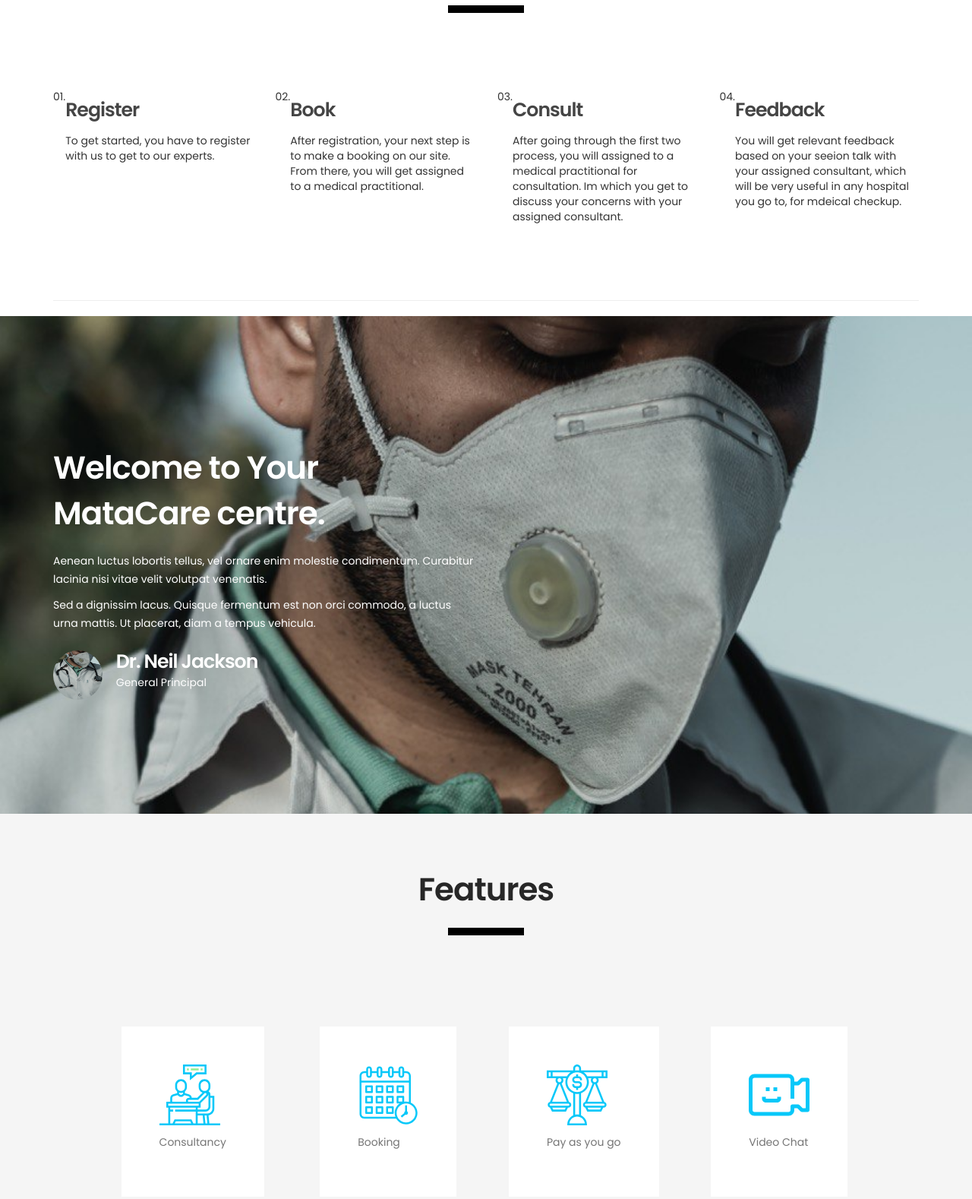
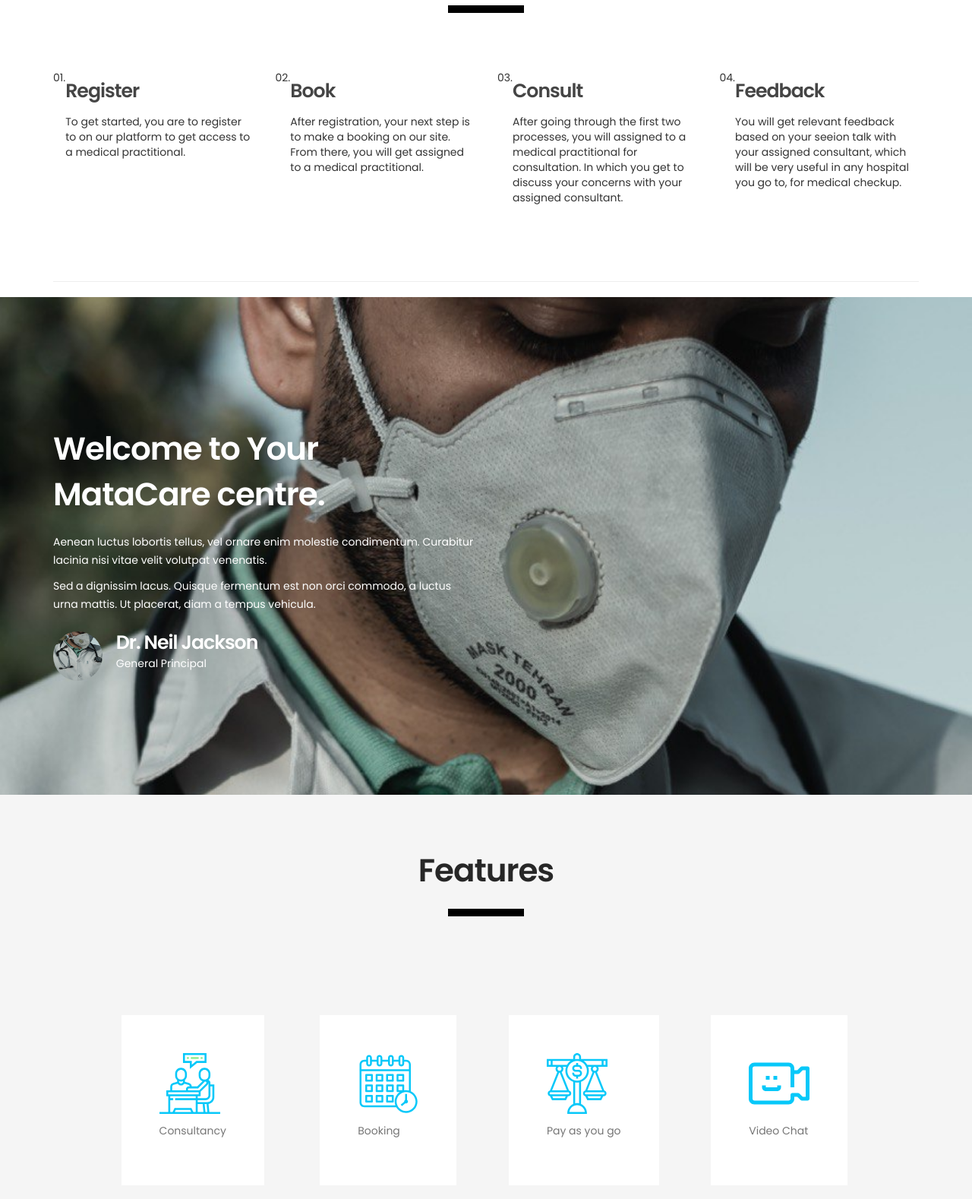
Before and after one commit to EmmanuelToluwanimi/matacare, a plain HTML site: page index.html in a window 1280 px wide. Shown: the part 863-2441 px from the top of the page at 76% size. Drawn offline with Linux system fonts and the light colour scheme.

Commit message:
corrected blunders

```diff
--- a/css/tooplate-style.css
+++ b/css/tooplate-style.css
@@ -244,9 +244,9 @@ http://www.tooplate.com/view/2098-health
     animation: spinner .9s linear infinite;
   }
 
-  @-webkit-@keyframes spinner {
+  /* @-webkit-@keyframes spinner {
     to {transform: rotate(360deg);}
-  }
+  } */
 
   @keyframes spinner {
     to {transform: rotate(360deg);}
--- a/index.html
+++ b/index.html
@@ -106,7 +106,7 @@ http://www.tooplate.com/view/2098-health
                               <div class="caption">
                                    <div class="col-md-offset-1 col-md-10">
                                         <h3>Connect to medical practitionals easily on your palm</h3>
-                                        <h2 style="color: white;">HEALTH care system for PREGNANT WOMEN in african.</h2>
+                                        <h2 style="color: white;">HEALTH care system for PREGNANT WOMEN in africa.</h2>
 
                                         <a href="#team" class="section-btn btn btn-default smoothScroll"
                                              style="background-color: #07C8F9;">Meet Our
@@ -150,17 +150,17 @@ http://www.tooplate.com/view/2098-health
                <div style="width: 100px; height: 10px; background-color: black;"></div>
           </div>
 
-          <div class="row" style="margin-top: 50px;">
-               <div class="col-md-3" style="display: flex;">
+          <div class="row" style="margin-top: 10px;">
+               <div class="col-md-3" style="display: flex; margin-top: 15px;">
                     <div>01.</div>
                     <div>
                          <h4>Register</h4>
                          <div>
-                              To get started, you have to register with us to get to our experts.
+                              To get started, you are to register to on our platform to get access to a medical practitional.
                          </div>
                     </div>
                </div>
-               <div class="col-md-3" style="display: flex;">
+               <div class="col-md-3" style="display: flex; margin-top: 15px;">
                     <div>02.</div>
                     <div>
                          <h4>Book</h4>
@@ -170,23 +170,23 @@ http://www.tooplate.com/view/2098-health
                          </div>
                     </div>
                </div>
-               <div class="col-md-3" style="display: flex;">
+               <div class="col-md-3" style="display: flex; margin-top: 15px;">
                     <div>03.</div>
                     <div>
                          <h4>Consult</h4>
                          <div>
-                              After going through the first two process, you will assigned to a medical practitional for
-                              consultation. Im which you get to discuss your concerns with your assigned consultant.
+                              After going through the first two processes, you will assigned to a medical practitional for
+                              consultation. In which you get to discuss your concerns with your assigned consultant.
                          </div>
                     </div>
                </div>
-               <div class="col-md-3" style="display: flex;">
+               <div class="col-md-3" style="display: flex; margin-top: 15px;">
                     <div>04.</div>
                     <div>
                          <h4>Feedback</h4>
                          <div>
                               You will get relevant feedback based on your seeion talk with your assigned consultant,
-                              which will be very useful in any hospital you go to, for mdeical checkup.
+                              which will be very useful in any hospital you go to, for medical checkup.
                          </div>
                     </div>
                </div>
@@ -237,26 +237,26 @@ http://www.tooplate.com/view/2098-health
           </div>
 
           <div class="row container" style="margin-top: 10px; margin: auto; padding: 70px;">
-               <div class="col-md-3" style="display: flex; justify-content: center;">
-                    <div class="card" style="background-color: white; padding: 50px;">
+               <div class="col-md-3 col-sm-6" style="display: flex; justify-content: center;">
+                    <div class="card" style="background-color: white; padding: 50px; margin-top: 10px">
                          <img src="./images/consult.svg" alt="consult">
                          <p style="margin-top: 10px;">Consultancy</p>
                     </div>
                </div>
-               <div class="col-md-3" style="display: flex; justify-content: center;">
-                    <div class="card" style="background-color: white; padding: 50px;">
+               <div class="col-md-3 col-sm-6" style="display: flex; justify-content: center;">
+                    <div class="card" style="background-color: white; padding: 50px; margin-top: 10px">
                          <img src="./images/booking.svg" alt="consult">
                          <p style="margin-top: 10px;">Booking</p>
                     </div>
                </div>
-               <div class="col-md-3" style="display: flex; justify-content: center;">
-                    <div class="card" style="background-color: white; padding: 50px;">
+               <div class="col-md-3 col-sm-6" style="display: flex; justify-content: center;">
+                    <div class="card" style="background-color: white; padding: 50px; margin-top: 10px">
                          <img src="./images/payasyougo.svg" alt="consult">
                          <p style="margin-top: 10px;">Pay as you go</p>
                     </div>
                </div>
-               <div class="col-md-3" style="display: flex; justify-content: center;">
-                    <div class="card" style="background-color: white; padding: 50px;">
+               <div class="col-md-3 col-sm-6" style="display: flex; justify-content: center;">
+                    <div class="card" style="background-color: white; padding: 50px; margin-top: 10px">
                          <img src="./images/vidoechat.svg" alt="consult">
                          <p style="margin-top: 10px;">Video Chat</p>
                     </div>
@@ -279,7 +279,7 @@ http://www.tooplate.com/view/2098-health
 
                     <div class="clearfix"></div>
 
-                    <div class="col-md-4 col-sm-6">
+                    <div class="col-md-4 col-sm-6" style="margin-top: 15px;">
                          <div class="team-thumb wow fadeInUp" data-wow-delay="0.2s">
                               <!-- <img src="images/preggiemaledoctor.jpg" style="height: 300px; width: 100%;" class="img-responsive" alt=""> -->
                               <div
@@ -301,7 +301,7 @@ http://www.tooplate.com/view/2098-health
                          </div>
                     </div>
 
-                    <div class="col-md-4 col-sm-6">
+                    <div class="col-md-4 col-sm-6" style="margin-top: 15px;">
                          <div class="team-thumb wow fadeInUp" data-wow-delay="0.2s">
                               <!-- <img src="images/preggiemaledoctor.jpg" style="height: 300px; width: 100%;" class="img-responsive" alt=""> -->
                               <div
@@ -323,7 +323,7 @@ http://www.tooplate.com/view/2098-health
                          </div>
                     </div>
 
-                    <div class="col-md-4 col-sm-6">
+                    <div class="col-md-4 col-sm-6" style="margin-top: 15px;">
                          <div class="team-thumb wow fadeInUp" data-wow-delay="0.2s">
                               <!-- <img src="images/preggiemaledoctor.jpg" style="height: 300px; width: 100%;" class="img-responsive" alt=""> -->
                               <div
```
